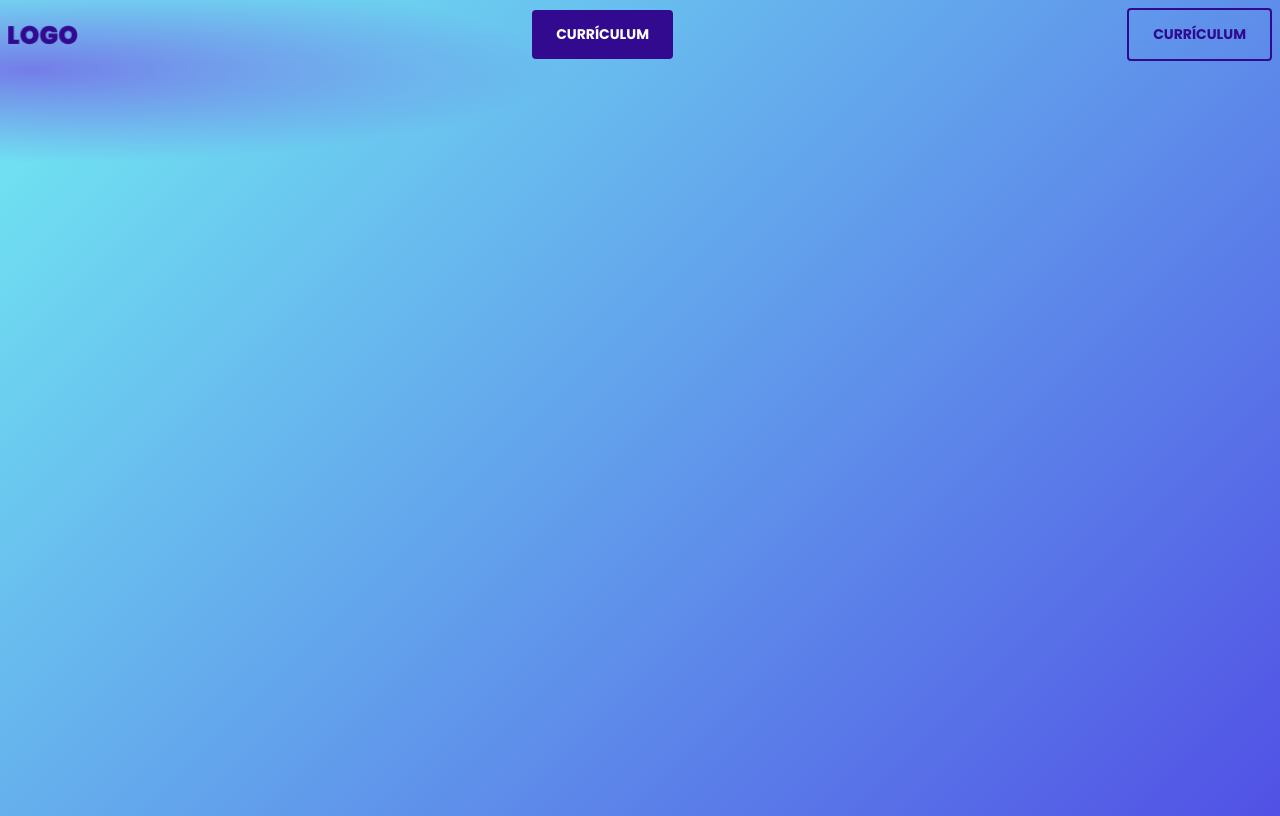
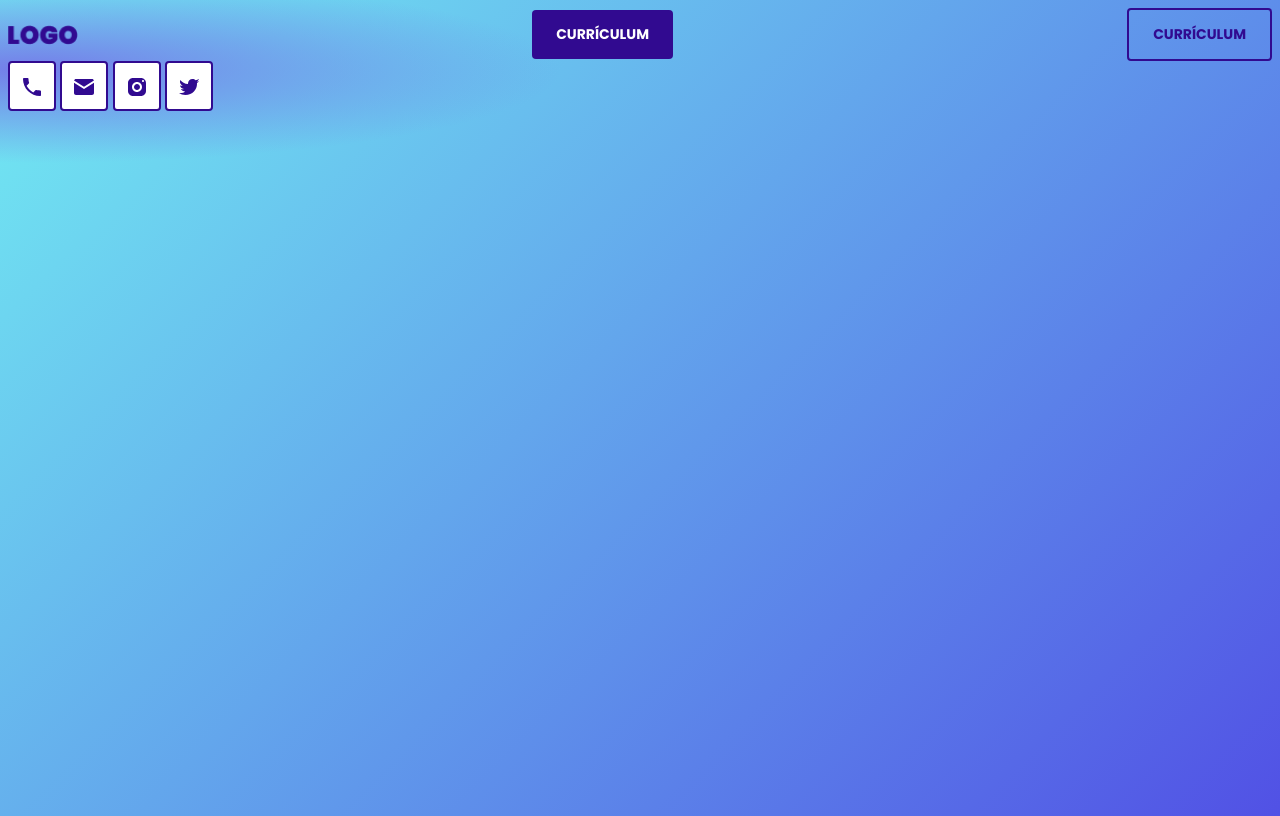
Before and after one commit to matiasua/portafolio_jaume, a plain HTML site: page index.html in a window 1280 px wide. Drawn offline with Linux system fonts and the light colour scheme.

Commit message:
componentes button icon

```diff
--- /dev/null
+++ b/css/button-icon.css
@@ -0,0 +1,12 @@
+.button-icon {
+  padding: 10px;
+  border: 2px solid var(--purple);
+  background: var(--white);
+  border-radius: 4px;
+  text-decoration: none;
+  display: inline-block;
+}
+
+.button-icon img {
+  vertical-align: middle;
+}
--- a/css/index.css
+++ b/css/index.css
@@ -1,4 +1,5 @@
 @import url(./button.css);
+@import url(./button-icon.css);
 @import url(./header.css);
 
 :root {
--- a/index.html
+++ b/index.html
@@ -18,5 +18,18 @@
       <button class="button">CURRÍCULUM</button>
       <button class="button is-secondary">CURRÍCULUM</button>
     </header>
+
+    <a class="button-icon" href="tel:994888611"
+      ><img src="./icons/icon-phone.svg" alt="icono-telefono"
+    /></a>
+    <a class="button-icon" href="#"
+      ><img src="./icons/icon-important_mail.svg" alt="icono-mail"
+    /></a>
+    <a class="button-icon" href="#"
+      ><img src="./icons/icon-instagram.svg" alt="icono-instagram"
+    /></a>
+    <a class="button-icon" href="#"
+      ><img src="./icons/icon-twitter_squared.svg" alt="icono-twitter"
+    /></a>
   </body>
 </html>
```
Also changed, not shown: icons/icon-github.svg (added), icons/icon-heart_outline.svg (added), icons/icon-important_mail.svg (added), icons/icon-instagram.svg (added), icons/icon-phone.svg (added), icons/icon-twitter_squared.svg (added), icons/icons-down.svg (added).
